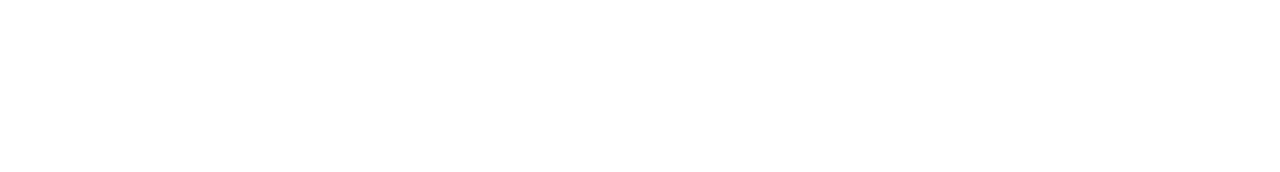
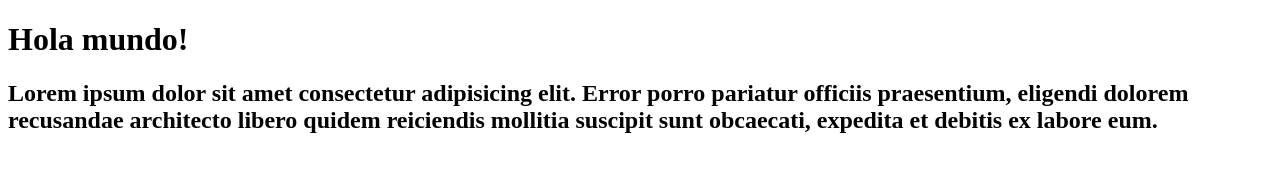
Before and after one commit to manuelguerra1/repoGrupalG8, a website: page views/index.html in a window 1280 px wide. Drawn offline with Linux system fonts and the light colour scheme.

Commit message:
modifique el titulo y cuerpo de la apgina

```diff
--- a/views/index.html
+++ b/views/index.html
@@ -4,9 +4,10 @@
     <meta charset="UTF-8">
     <meta http-equiv="X-UA-Compatible" content="IE=edge">
     <meta name="viewport" content="width=device-width, initial-scale=1.0">
-    <title>Document</title>
+    <title>Hola mundo!</title>
 </head>
 <body>
-    <h1></h1>
+    <h1>Hola mundo!</h1>
 </body>
+<h2>Lorem ipsum dolor sit amet consectetur adipisicing elit. Error porro pariatur officiis praesentium, eligendi dolorem recusandae architecto libero quidem reiciendis mollitia suscipit sunt obcaecati, expedita et debitis ex labore eum.</h2>
 </html>
```
